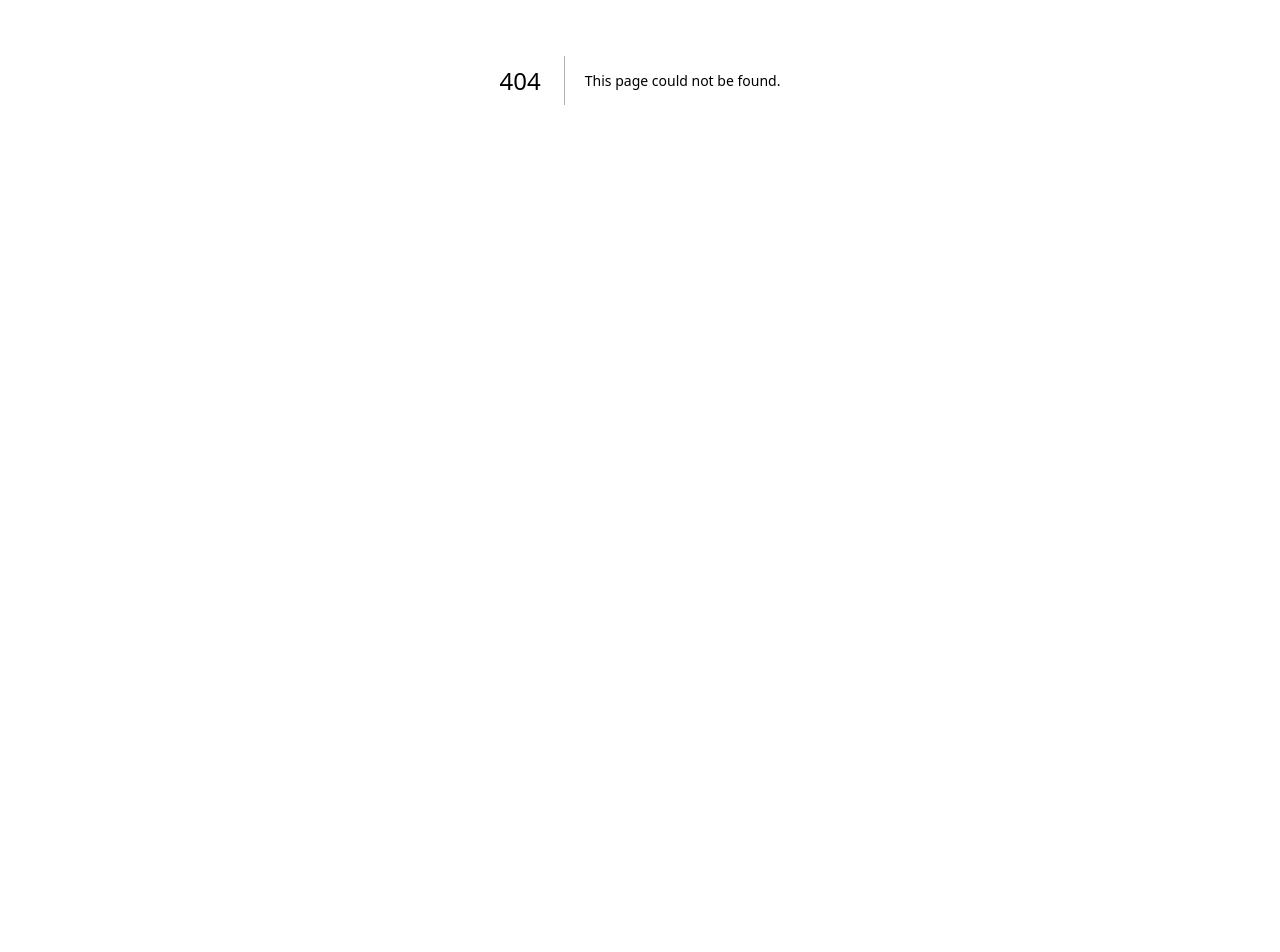
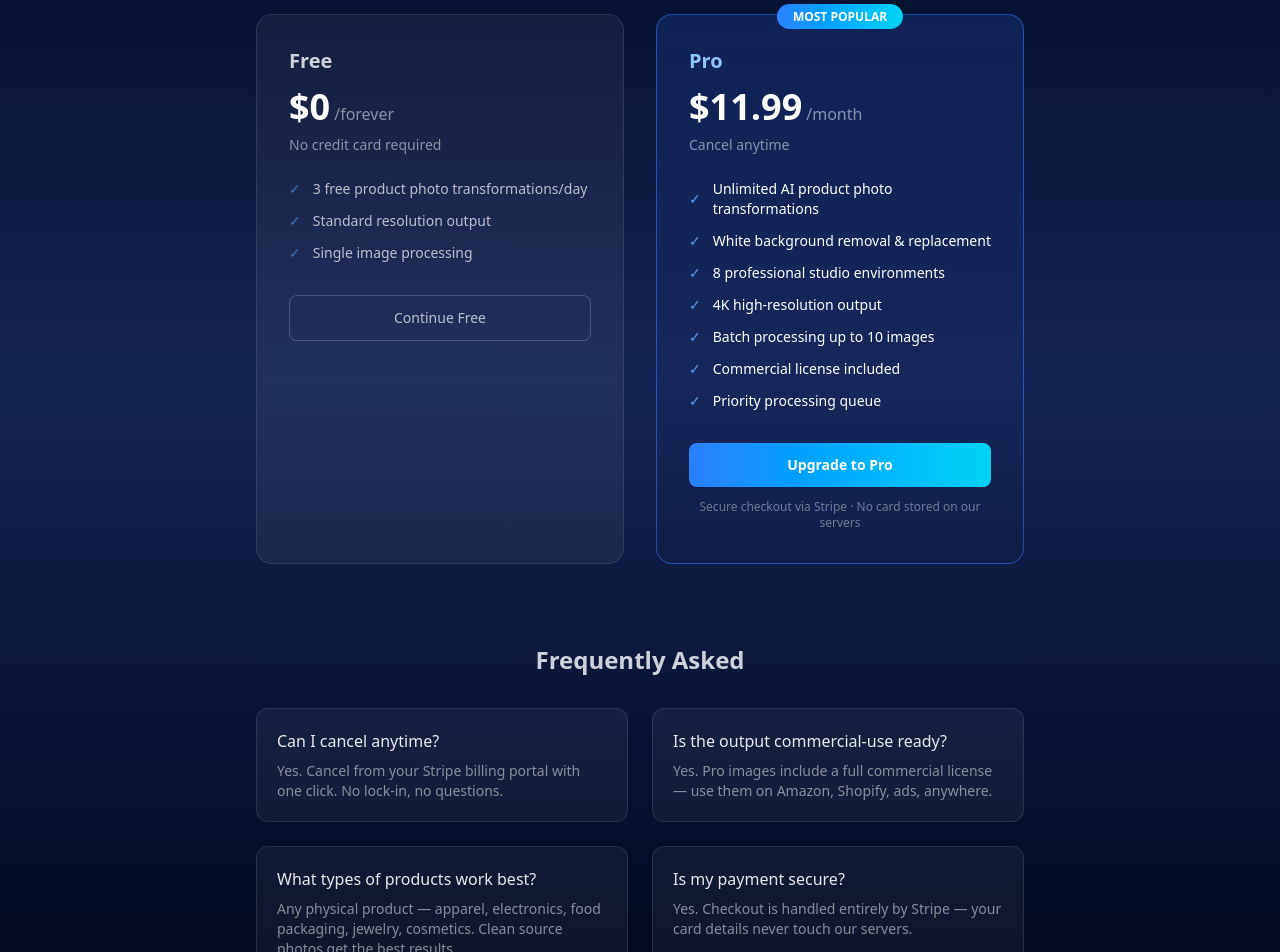
Before and after one commit to buildngrowsv/ai-product-photo-generator, a Next.js app: page /1/pricing in a window 1280 px wide. Before the commit this address had no page. Shown: the part 320-1272 px from the top of the page. Before the commit the page ends 800 px from the top, so only its background shows below. Built offline with nearby package versions, Linux system fonts and the light colour scheme.

Commit message:
feat(T141-A): add [locale]/pricing page with Stripe checkout — $11.99/mo Pro via /api/stripe/create-checkout

```diff
--- /dev/null
+++ b/src/app/[locale]/pricing/page.tsx
@@ -0,0 +1,207 @@
+/**
+ * src/app/[locale]/pricing/page.tsx — Product Photo Pro upgrade path.
+ *
+ * WHY THIS EXISTS (T141, Builder 9, pane1774 swarm 2026-03-25):
+ * The repo had no /pricing page. This is the [locale]-routed version because
+ * next-intl requires all pages under src/app/[locale]/ to be served correctly.
+ *
+ * CHECKOUT FLOW:
+ * "Upgrade to Pro" → POST /api/stripe/create-checkout { plan: "pro" }
+ * → { url: "https://checkout.stripe.com/..." } → redirect.
+ *
+ * The create-checkout route has the price ID hardcoded:
+ *   price_1TEUbhGsPhSTDD4x6Rcg9hKo = AI Product Photo Pro ($11.99/mo)
+ * No NEXT_PUBLIC env var needed — the pricing page just sends { plan: "pro" }.
+ * The route handles everything else server-side.
+ *
+ * RESPONSE SHAPE: { url: string } (NOT { checkoutUrl })
+ * Different from some other fleet repos — use data.url here.
+ *
+ * THEME:
+ * Clean white/blue professional aesthetic matching the product photography niche.
+ * Target: brands, ecommerce sellers, agencies needing studio-quality product shots.
+ *
+ * Builder 9 — T141-A — pane1774 2026-03-25.
+ */
+"use client";
+
+import { useState } from "react";
+
+const PRO_FEATURES = [
+  "Unlimited AI product photo transformations",
+  "White background removal & replacement",
+  "8 professional studio environments",
+  "4K high-resolution output",
+  "Batch processing up to 10 images",
+  "Commercial license included",
+  "Priority processing queue",
+];
+
+const FREE_FEATURES = [
+  "3 free product photo transformations/day",
+  "Standard resolution output",
+  "Single image processing",
+];
+
+const FAQ = [
+  {
+    q: "Can I cancel anytime?",
+    a: "Yes. Cancel from your Stripe billing portal with one click. No lock-in, no questions.",
+  },
+  {
+    q: "Is the output commercial-use ready?",
+    a: "Yes. Pro images include a full commercial license — use them on Amazon, Shopify, ads, anywhere.",
+  },
+  {
+    q: "What types of products work best?",
+    a: "Any physical product — apparel, electronics, food packaging, jewelry, cosmetics. Clean source photos get the best results.",
+  },
+  {
+    q: "Is my payment secure?",
+    a: "Yes. Checkout is handled entirely by Stripe — your card details never touch our servers.",
+  },
+];
+
+export default function PricingPage() {
+  const [loading, setLoading] = useState(false);
+  const [error, setError] = useState<string | null>(null);
+
+  async function handleUpgrade() {
+    setLoading(true);
+    setError(null);
+    try {
+      /* POST /api/stripe/create-checkout with plan slug.
+       * The route maps "pro" → price_1TEUbhGsPhSTDD4x6Rcg9hKo ($11.99/mo).
+       * Returns { url } — redirect browser to Stripe hosted checkout. */
+      const res = await fetch("/api/stripe/create-checkout", {
+        method: "POST",
+        headers: { "Content-Type": "application/json" },
+        body: JSON.stringify({ plan: "pro" }),
+      });
+      const data = await res.json();
+
+      if (!res.ok) {
+        throw new Error(data.error || "Checkout failed. Please try again.");
+      }
+
+      /* This repo's checkout returns { url } (not { checkoutUrl }). */
+      if (data.url) {
+        window.location.href = data.url;
+      } else {
+        throw new Error("No checkout URL returned. Please try again.");
+      }
+    } catch (err) {
+      setError(
+        err instanceof Error ? err.message : "Something went wrong. Please try again."
+      );
+      setLoading(false);
+    }
+  }
+
+  return (
+    <div className="min-h-screen bg-gradient-to-b from-slate-950 via-blue-950 to-slate-950 text-white">
+      <div className="container mx-auto max-w-5xl px-4 py-20">
+
+        {/* Header */}
+        <div className="text-center mb-16">
+          <div className="inline-block mb-4 px-4 py-1.5 rounded-full bg-blue-500/20 border border-blue-500/30 text-blue-300 text-sm font-medium">
+            Professional Product Photography · AI-Powered
+          </div>
+          <h1 className="text-5xl font-bold tracking-tight mb-4">
+            <span className="bg-gradient-to-r from-blue-400 via-cyan-300 to-sky-400 bg-clip-text text-transparent">
+              Simple Pricing
+            </span>
+          </h1>
+          <p className="text-xl text-blue-100/70 max-w-2xl mx-auto">
+            Transform product photos into studio-quality images with AI. Start free,
+            upgrade for unlimited commercial-grade results.
+          </p>
+        </div>
+
+        {/* Cards */}
+        <div className="grid md:grid-cols-2 gap-8 max-w-3xl mx-auto">
+
+          {/* Free */}
+          <div className="rounded-2xl border border-white/10 bg-white/5 p-8">
+            <div className="mb-6">
+              <h2 className="text-xl font-semibold text-white/80">Free</h2>
+              <div className="mt-3 flex items-baseline gap-1">
+                <span className="text-4xl font-bold">$0</span>
+                <span className="text-white/50">/forever</span>
+              </div>
+              <p className="mt-2 text-sm text-white/50">No credit card required</p>
+            </div>
+            <ul className="space-y-3 mb-8">
+              {FREE_FEATURES.map((f) => (
+                <li key={f} className="flex items-center gap-3 text-sm text-white/70">
+                  <span className="text-blue-400/60">✓</span>{f}
+                </li>
+              ))}
+            </ul>
+            <button
+              onClick={() => (window.location.href = "/")}
+              className="w-full rounded-lg border border-white/20 py-3 text-sm font-medium text-white/70 hover:bg-white/5 transition-colors"
+            >
+              Continue Free
+            </button>
+          </div>
+
+          {/* Pro */}
+          <div className="rounded-2xl border border-blue-500/50 bg-gradient-to-b from-blue-900/40 to-blue-950/20 p-8 relative">
+            <div className="absolute -top-3 left-1/2 -translate-x-1/2">
+              <span className="bg-gradient-to-r from-blue-500 to-cyan-400 text-white text-xs font-bold px-4 py-1 rounded-full">
+                MOST POPULAR
+              </span>
+            </div>
+            <div className="mb-6">
+              <h2 className="text-xl font-semibold text-blue-300">Pro</h2>
+              <div className="mt-3 flex items-baseline gap-1">
+                <span className="text-4xl font-bold">$11.99</span>
+                <span className="text-white/50">/month</span>
+              </div>
+              <p className="mt-2 text-sm text-white/50">Cancel anytime</p>
+            </div>
+            <ul className="space-y-3 mb-8">
+              {PRO_FEATURES.map((f) => (
+                <li key={f} className="flex items-center gap-3 text-sm text-white">
+                  <span className="text-blue-400">✓</span>{f}
+                </li>
+              ))}
+            </ul>
+
+            {error && (
+              <p className="mb-4 rounded-lg bg-red-900/40 border border-red-500/30 px-3 py-2 text-xs text-red-300">
+                {error}
+              </p>
+            )}
+
+            <button
+              onClick={handleUpgrade}
+              disabled={loading}
+              className="w-full rounded-lg bg-gradient-to-r from-blue-500 to-cyan-400 py-3 text-sm font-bold text-white hover:from-blue-400 hover:to-cyan-300 transition-all disabled:opacity-60 disabled:cursor-not-allowed"
+            >
+              {loading ? "Redirecting to Stripe…" : "Upgrade to Pro"}
+            </button>
+            <p className="mt-3 text-center text-xs text-white/40">
+              Secure checkout via Stripe · No card stored on our servers
+            </p>
+          </div>
+        </div>
+
+        {/* FAQ */}
+        <div className="mt-20 text-center">
+          <h2 className="text-2xl font-bold mb-8 text-white/80">Frequently Asked</h2>
+          <div className="grid md:grid-cols-2 gap-6 max-w-3xl mx-auto text-left">
+            {FAQ.map(({ q, a }) => (
+              <div key={q} className="rounded-xl border border-white/10 bg-white/5 p-5">
+                <p className="font-medium text-white/90 mb-2">{q}</p>
+                <p className="text-sm text-white/50">{a}</p>
+              </div>
+            ))}
+          </div>
+        </div>
+
+      </div>
+    </div>
+  );
+}
```
